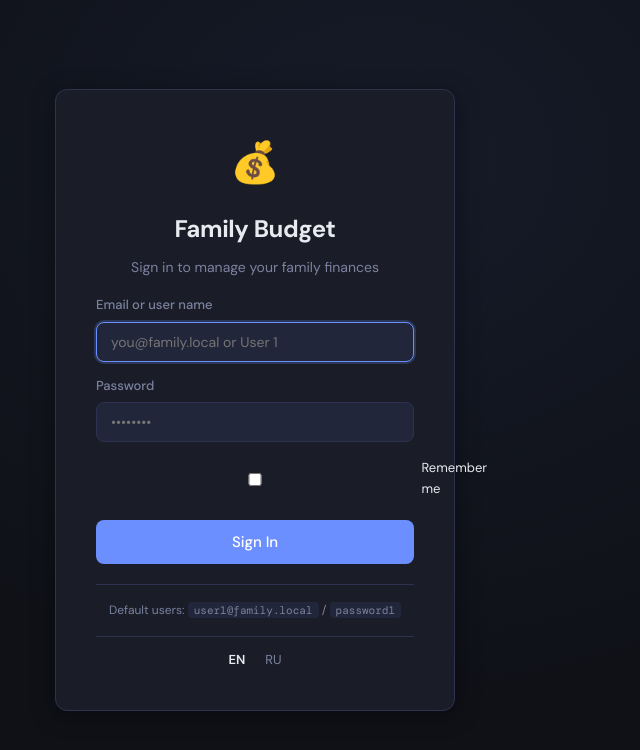
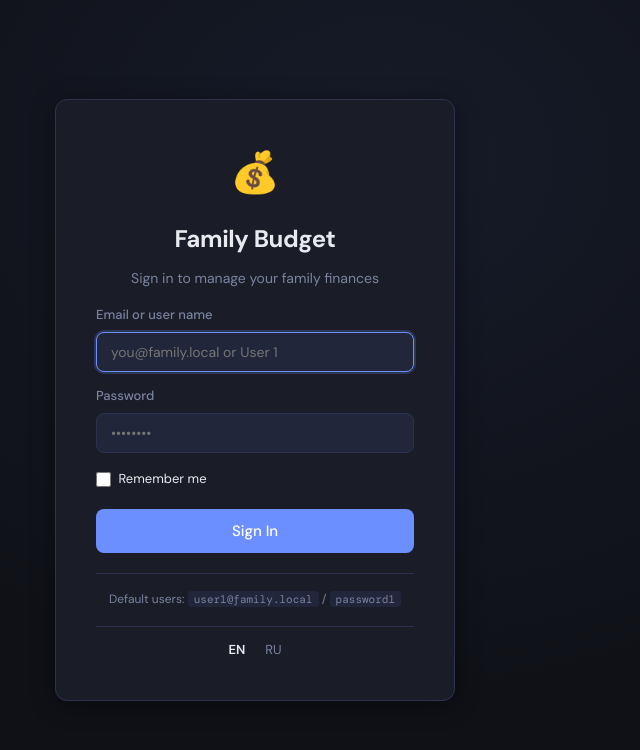
Before and after one commit to mordanov/family-budget, a React (Vite) app in the folder frontend/: page /login in a window 1280 px wide. Shown: the top 750 px of the page, without its empty margins (385-1025 px from the left). Built offline with nearby package versions, Linux system fonts and the light colour scheme; no server answers.

Commit message:
css fixes

```diff
--- a/frontend/src/pages/Login.module.css
+++ b/frontend/src/pages/Login.module.css
@@ -26,9 +26,25 @@
 .field { display: flex; flex-direction: column; gap: 6px; }
 .field label { font-size: 13px; color: var(--color-text-muted); font-weight: 500; }
 .submitBtn { width: 100%; justify-content: center; margin-top: 4px; }
-.rememberRow { display: flex; align-items: center; width: 100%; gap: 0.5rem; font-size: 13px; cursor: pointer; padding: 2px 0; }
-.rememberRow input[type="checkbox"] { flex-shrink: 0; }
-.rememberRow span { flex: 1; }
+.rememberRow {
+  display: flex;
+  align-items: center;
+  width: 100%;
+  font-size: 13px;
+  cursor: pointer;
+  padding: 2px 0;
+}
+.rememberRow input[type="checkbox"] {
+  box-sizing: border-box;
+  flex: 0 0 1rem;
+  width: 1rem;
+  height: 1rem;
+  margin: 0 0.5rem 0 0;
+}
+.rememberRow span {
+  flex: 1;
+  min-width: 0;
+}
 .langRow { display: flex; justify-content: center; gap: 8px; padding-top: 12px; border-top: 1px solid var(--color-border); }
 .langBtn { background: none; border: none; cursor: pointer; font-size: 13px; color: var(--color-text-muted); padding: 2px 6px; border-radius: 4px; }
 .langBtn:hover { color: var(--color-text); background: var(--color-surface-2); }
```
